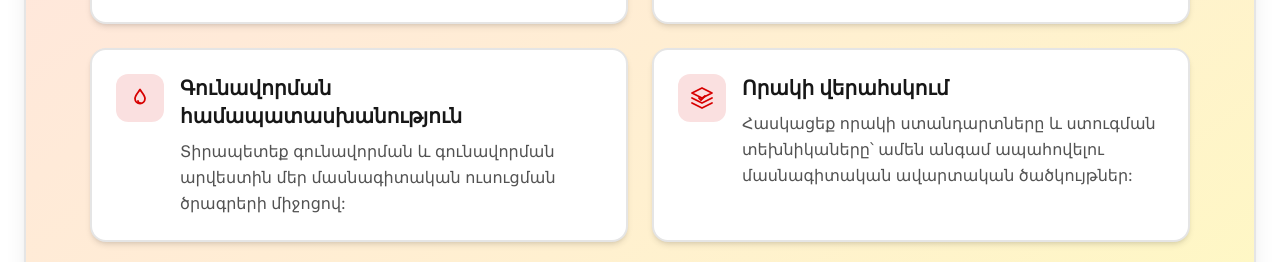
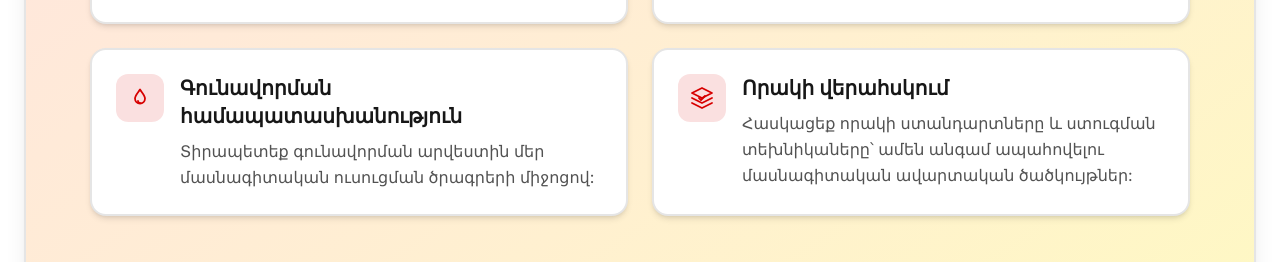
Before and after one commit to levonstepan/VerinLegno.am, a Next.js app: page /arm in a window 1280 px wide. Shown: the part 4960-5222 px from the top of the page. Built offline with nearby package versions, Linux system fonts and the light colour scheme.

Commit message:
Remove duplicate text from Armenian Color Matching description

```diff
--- a/app/shared/content.ts
+++ b/app/shared/content.ts
@@ -75,7 +75,7 @@ export const hyContent = {
       {
         title: "Գունավորման համապատասխանություն",
         description:
-          "Տիրապետեք գունավորման և գունավորման արվեստին մեր մասնագիտական ուսուցման ծրագրերի միջոցով:",
+          "Տիրապետեք գունավորման արվեստին մեր մասնագիտական ուսուցման ծրագրերի միջոցով:",
         icon: "color",
       },
       {
```
